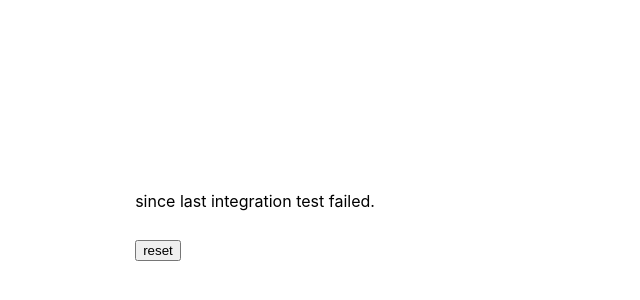
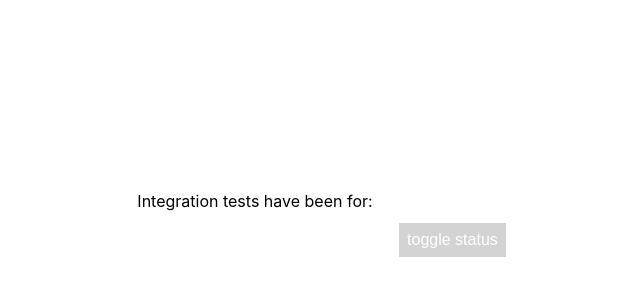
Before and after one commit to persa188/counter, a website: page public/index.html in a window 1280 px wide. Shown: the part 182-482 px from the top of the page, without its empty margins (385-1025 px from the left). Drawn offline with nearby package versions, Linux system fonts and the light colour scheme; no server answers.

Commit message:
update style, added toggle btn

```diff
--- a/public/index.css
+++ b/public/index.css
@@ -23,7 +23,47 @@ body {
 
 .inner {
   display: flex;
+  align-items: center;
   justify-content: space-between;
   flex-direction: column;
+  width: 100%;
   height: 70px;
 }
+
+#el {
+  text-align: center;
+  font-size: 36px;
+}
+
+.btncntr{
+  display: inline-flex;
+  flex-direction: row;
+  justify-content: flex-end;
+  margin-left: auto;
+  margin-right: 30%;
+}
+
+.passing {
+  color: green;
+}
+
+.failing {
+  color: red;
+}
+
+.button {
+    background-color: #D3D3D3;
+    border: none;
+    color: white;
+    text-align: center;
+    text-decoration: none;
+    display: inline-block;
+    font-size: 16px;
+    margin: 4px 2px;
+    padding: 8px;
+    cursor: pointer;
+}
+
+.button:hover {
+  background-color: #a8a8a8;
+}
--- a/public/index.html
+++ b/public/index.html
@@ -8,8 +8,11 @@
 <body>
 <div class="outer">
   <div class="inner">
-    <div><div id="el"></div> since last integration test failed.</div>
-    <div><button type="button" onclick="view.reset()">reset</button></div>
+    <div>Integration tests have been <span id="integ_status"></span> for:
+      <div id="el"></div></div>
+    <div class="btncntr">
+      <div><button type="button" class="button" onclick="view.toggle_status()">toggle status</button></div>
+    </div>
   </div>
 </div>
 <!-- js -->
--- a/public/index.js
+++ b/public/index.js
@@ -3,20 +3,23 @@ var view = (function(){
   "use strict";
   //following lab2/3 style
   var view = {};
+  var integ_st = document.getElementById('integ_status');
 
   //load initial gui stuff
   window.onload = function() {
-      doAjax('GET', '/last/fail', null,
+      doAjax('GET', '/api/status', null,
       true, function(err, data){
             if (err) console.error(err);
             else {
-              count(data.lastFail);
+              set_status(data.status)
+              sessionStorage.setItem("status", data.status)
+              count(data.tstmp);
             }
         });
   };
 
-  var count = function (lastfail) {
-      console.log(lastfail);
+  var count = function (t) {
+      console.log(t);
       var timer = {
               showTime: function (cDisplay, timestamp) {
                   var now = new Date(),
@@ -25,11 +28,26 @@ var view = (function(){
                   setTimeout(function () {timer.showTime(cDisplay, timestamp);}, 1000);
               }
           };
-      timer.showTime($('#el'), lastfail);
+      timer.showTime($('#el'), t);
   };
 
-  view.reset = function() {
-    doAjax('POST', '/reset/fail', {}, true, function(err, data) {
+  var set_status = function (st) {
+    if (st == "broken") {
+      integ_st.innerHTML= "failing"
+      integ_st.className = "failing";
+    } else if (st == "passing") {
+      integ_st.innerHTML= "passing"
+      integ_st.className = "passing";
+    } else {
+      integ_st.innerHTML = "unkown"
+    }
+  }
+
+  view.toggle_status = function() {
+    var st = sessionStorage.getItem('status')
+    if (st == 'broken') st = 'passing';
+    else st = 'broken';
+    doAjax('POST', '/api/status', {status: st}, true, function(err, data) {
       location.reload();
     });
   }
```
Also changed, not shown: app.js (+8 -8 lines), 2 other files.
